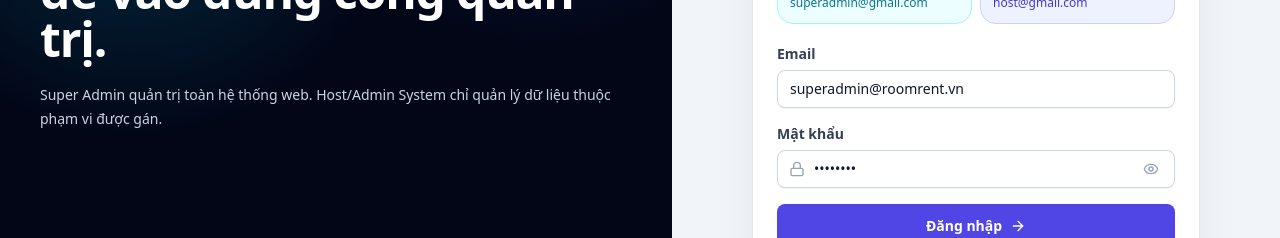
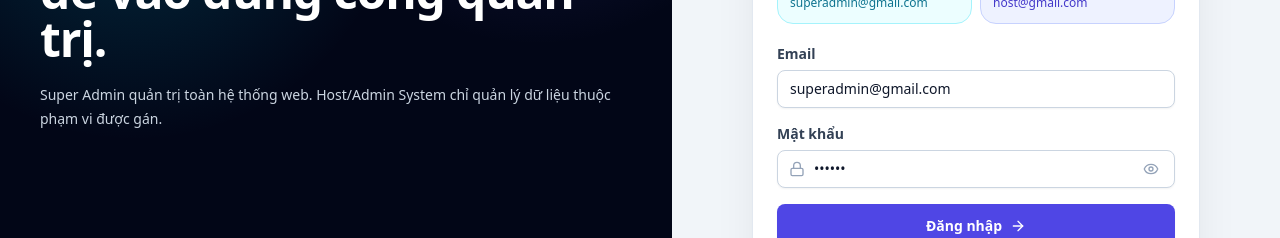
Before and after one commit to pinkyu2205/SEP, a React (Vite) app in the folder frontend-web/: page /login in a window 1280 px wide. Shown: the part 287-525 px from the top of the page. Built offline with nearby package versions, Linux system fonts and the light colour scheme.

Commit message:
update lại

```diff
--- a/frontend-web/src/pages/auth/WebLogin.tsx
+++ b/frontend-web/src/pages/auth/WebLogin.tsx
@@ -7,8 +7,8 @@ export const WebLogin = () => {
   const { login } = useWebAuth();
   const navigate = useNavigate();
   const location = useLocation();
-  const [email, setEmail] = useState('superadmin@roomrent.vn');
-  const [password, setPassword] = useState('super123');
+  const [email, setEmail] = useState('superadmin@gmail.com');
+  const [password, setPassword] = useState('123456');
   const [showPassword, setShowPassword] = useState(false);
   const [error, setError] = useState('');
   const [loading, setLoading] = useState(false);
```
